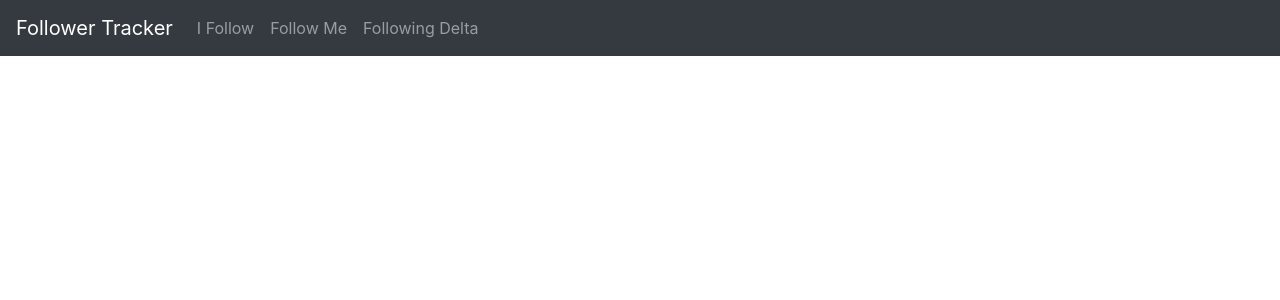
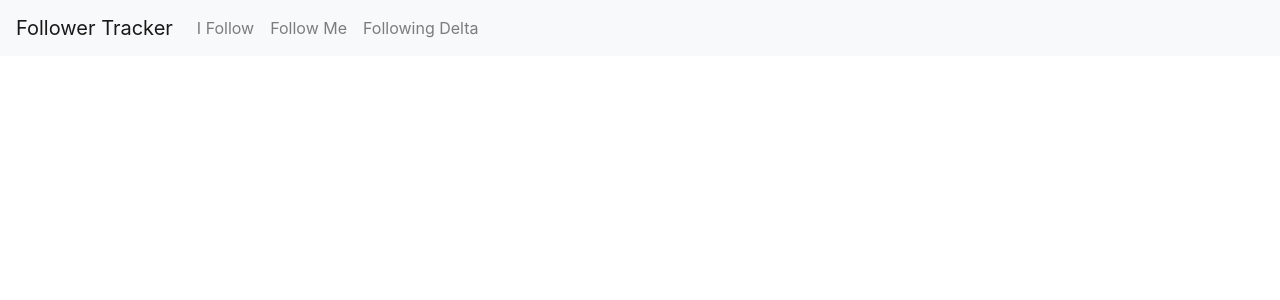
Before and after one commit to sentisamosa/follower-tracker, a React (Create React App) app: page / in a window 1280 px wide. Shown: the top 300 px of the page. Built offline with nearby package versions, Linux system fonts and the light colour scheme.

Commit message:
changes made

```diff
--- a/src/components/App.js
+++ b/src/components/App.js
@@ -8,12 +8,12 @@ const pages = [
 ];
 
 class App extends Component {
-  //navigationItems = ['Follower Tracker', 'I Follow', 'Follow Me', "Doesn't Follow Me"];
-
   render() {
     return (
       <div>
-        <Header dark={true} pages={pages}>Follower Tracker</Header>
+        <Header dark={false} pages={pages}>
+          Follower Tracker
+        </Header>
       </div>
     );
   }
```
